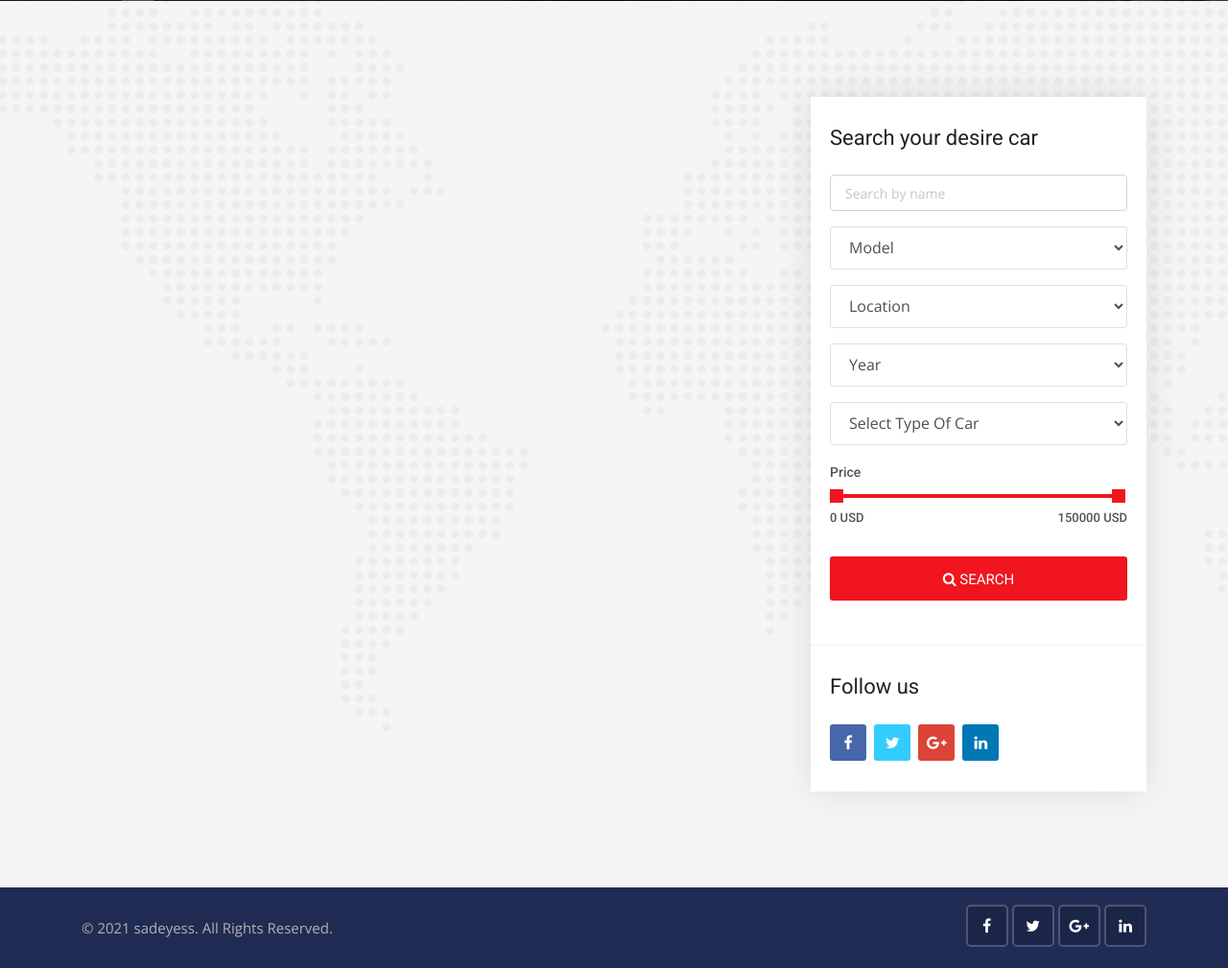
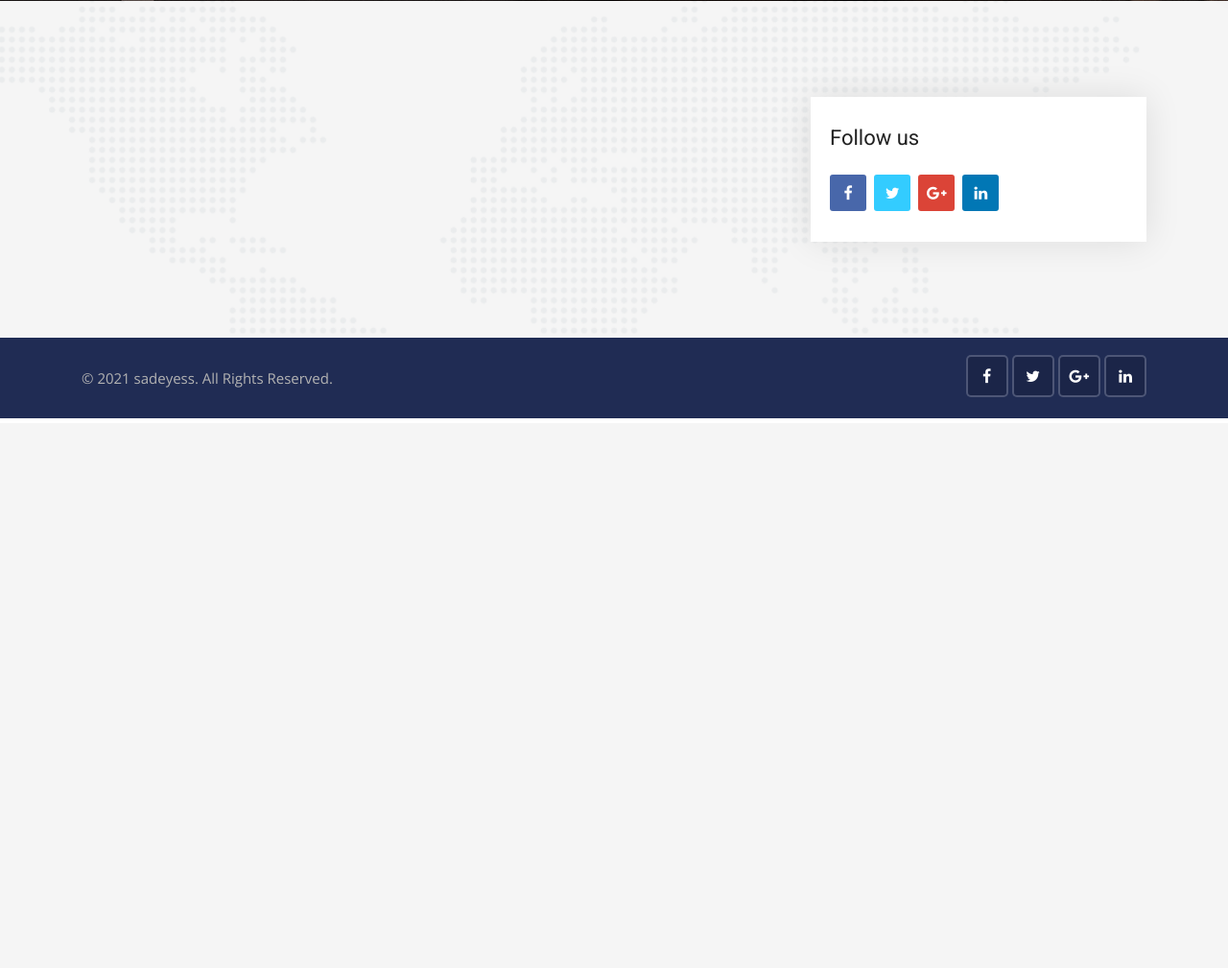
Before and after one commit to D7cThuan/carzone_gitproject, a Django app: page /cars/ in a window 1280 px wide. Shown: the part 359-1368 px from the top of the page at 96% size. After the commit the page ends 795 px from the top, so only its background shows below. Run offline with Django 3.2, Linux system fonts and the light colour scheme; data that the repository does not hold is empty; parts of the project's set-up code (start-up, migrations or seed data) failed here and were passed over; some libraries are stand-ins or nearby versions.

Commit message:
fix trang cars

```diff
--- a/templates/cars/cars.html
+++ b/templates/cars/cars.html
@@ -131,58 +131,6 @@
             </div>
             <div class="col-lg-4 col-md-12">
                 <div class="sidebar-right">
-                  <!-- Advanced search start -->
-                  <div class="widget advanced-search2">
-                      <h3 class="sidebar-title">Search your desire car</h3>
-                      <form action="{% url 'search' %}" method="">
-                          <div class="form-group">
-                              <input type="text" name="keyword" placeholder="Search by name" class="form-control">
-                          </div>
-
-                          <div class="form-group">
-                              <select class="form-control search-fields" name="model">
-                                  <option selected="true" disabled="disabled">Model</option>
-                                  {% for model in model_search %}
-                                    <option value="{{model}}">{{model}}</option>
-                                  {% endfor %}
-                              </select>
-                          </div>
-                          <div class="form-group">
-                              <select class="form-control search-fields" name="city">
-                                  <option selected="true" disabled="disabled">Location</option>
-                                  {% for city in city_search %}
-                                    <option value="{{city}}">{{city}}</option>
-                                  {% endfor %}
-                              </select>
-                          </div>
-                          <div class="form-group">
-                              <select class="form-control search-fields" name="year">
-                                  <option selected="true" disabled="disabled">Year</option>
-                                  {% for year in year_search %}
-                                    <option value="{{year}}">{{year}}</option>
-                                  {% endfor %}
-                              </select>
-                          </div>
-                          <div class="form-group">
-                              <select class="form-control search-fields" name="body_style">
-                                  <option selected="true" disabled="disabled">Select Type Of Car</option>
-                                  {% for body_style in body_style_search %}
-                                    <option value="{{body_style}}">{{body_style}}</option>
-                                  {% endfor %}
-                              </select>
-                          </div>
-                          <div class="range-slider clearfix">
-                                          <label>Price</label>
-                                          <div data-min="0" data-max="150000"  data-min-name="min_price" data-max-name="max_price" data-unit="USD" class="range-slider-ui ui-slider" aria-disabled="false"></div>
-                                          <div class="clearfix"></div>
-                                      </div>
-                          <div class="form-group">
-                              <button class="btn btn-block button-theme btn-md">
-                                  <i class="fa fa-search"></i> Search
-                              </button>
-                          </div>
-                      </form>
-                  </div>
 
                     <!-- Question start -->
                     <div class="widget question widget-3">
```
